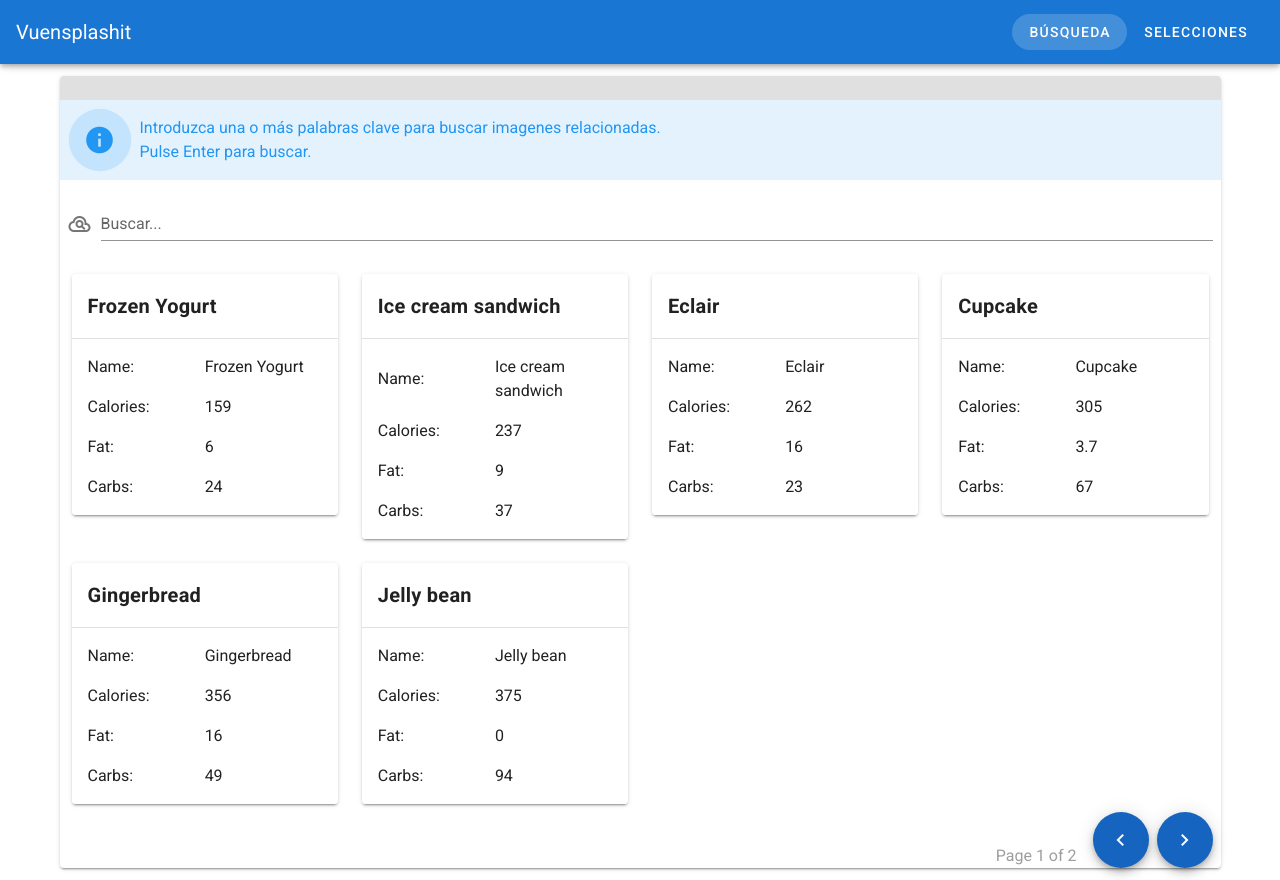
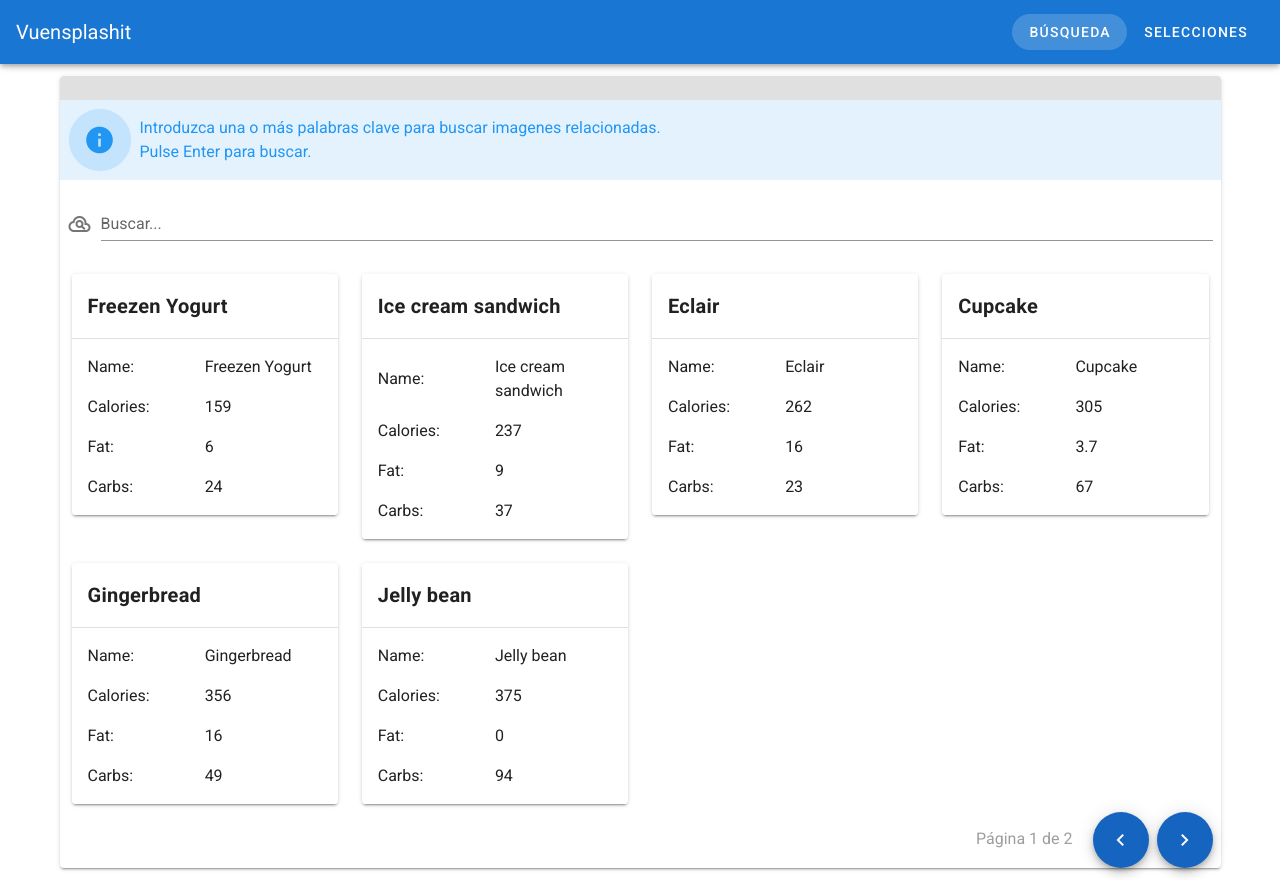
Before and after one commit to vconerd/unsplashit, a Vue app: page / in a window 1280 px wide. Built offline with nearby package versions, Linux system fonts and the light colour scheme.

Commit message:
Refactorizada la lista. Uso del store

```diff
--- a/src/components/ImageList.vue
+++ b/src/components/ImageList.vue
@@ -4,8 +4,7 @@
       :items="items"
       :items-per-page="itemsPerPage"
       :page="page"
-      :search="search"
-      locale="es"
+      locale="es-ES"
       loading="true"
       no-data-text="No hay imágenes para mostrar"
       hide-default-footer
@@ -21,37 +20,14 @@
             md="4"
             lg="3"
           >
-            <test-card :item="item" :dataKeys="keys"></test-card>
+            <test-card :item="item"></test-card>
           </v-col>
         </v-row>
       </template>
 
       <template v-slot:footer>
         <v-row class="mt-2" align="end" justify="end">
-          <span
-            class="mr-4
-            grey--text"
-          >
-            Page {{ page }} of {{ numberOfPages }}
-          </span>
-          <v-btn
-            fab
-            dark
-            color="blue darken-3"
-            class="mr-1"
-            @click="formerPage"
-          >
-            <v-icon>mdi-chevron-left</v-icon>
-          </v-btn>
-          <v-btn
-            fab
-            dark
-            color="blue darken-3"
-            class="ml-1 mr-2"
-            @click="nextPage"
-          >
-            <v-icon>mdi-chevron-right</v-icon>
-          </v-btn>
+          <list-nav></list-nav>
         </v-row>
       </template>
     </v-data-iterator>
@@ -60,92 +36,23 @@
 
 <script>
 import TestCard from "@/components/TestCard.vue";
+import ListNav from "@/components/ListNav.vue";
+import { mapState } from "vuex";
 
 export default {
-  components: { TestCard },
+  components: {
+    TestCard,
+    ListNav
+  },
   data() {
     return {
-      search: "",
-      filter: {},
-      page: 1,
-      itemsPerPage: 6,
-      keys: ["Name", "Calories", "Fat", "Carbs"],
-      items: [
-        {
-          name: "Frozen Yogurt",
-          calories: 159,
-          fat: 6.0,
-          carbs: 24
-        },
-        {
-          name: "Ice cream sandwich",
-          calories: 237,
-          fat: 9.0,
-          carbs: 37
-        },
-        {
-          name: "Eclair",
-          calories: 262,
-          fat: 16.0,
-          carbs: 23
-        },
-        {
-          name: "Cupcake",
-          calories: 305,
-          fat: 3.7,
-          carbs: 67
-        },
-        {
-          name: "Gingerbread",
-          calories: 356,
-          fat: 16.0,
-          carbs: 49
-        },
-        {
-          name: "Jelly bean",
-          calories: 375,
-          fat: 0.0,
-          carbs: 94
-        },
-        {
-          name: "Lollipop",
-          calories: 392,
-          fat: 0.2,
-          carbs: 98
-        },
-        {
-          name: "Honeycomb",
-          calories: 408,
-          fat: 3.2,
-          carbs: 87
-        },
-        {
-          name: "Donut",
-          calories: 452,
-          fat: 25.0,
-          carbs: 51
-        },
-        {
-          name: "KitKat",
-          calories: 518,
-          fat: 26.0,
-          carbs: 65
-        }
-      ]
+      search: ""
+      /*      page: 1,
+      itemsPerPage: 6 */
     };
   },
   computed: {
-    numberOfPages() {
-      return Math.ceil(this.items.length / this.itemsPerPage);
-    }
-  },
-  methods: {
-    nextPage() {
-      if (this.page + 1 <= this.numberOfPages) this.page += 1;
-    },
-    formerPage() {
-      if (this.page - 1 >= 1) this.page -= 1;
-    }
+    ...mapState("ListFrameData", ["page", "itemsPerPage", "count", "items"])
   }
 };
 </script>
--- /dev/null
+++ b/src/components/ListNav.vue
@@ -0,0 +1,30 @@
+<template>
+  <div>
+    <span class="mr-4 grey--text">
+      Página {{ page }} de {{ numberOfPages }}
+    </span>
+    <v-btn fab dark color="blue darken-3" class="mr-1" @click="formerPage">
+      <v-icon>mdi-chevron-left</v-icon>
+    </v-btn>
+    <v-btn fab dark color="blue darken-3" class="ml-1 mr-2" @click="nextPage">
+      <v-icon>mdi-chevron-right</v-icon>
+    </v-btn>
+  </div>
+</template>
+<script>
+import { mapState, mapGetters, mapActions } from "vuex";
+
+export default {
+  mounted() {
+    // console.log("ListNav.page: " + this.page);
+    // console.log("ListNav.count: " + this.count);
+  },
+  computed: {
+    ...mapState("ListFrameData", ["page", "itemsPerPage"]),
+    ...mapGetters("ListFrameData", ["count", "numberOfPages"])
+  },
+  methods: {
+    ...mapActions("ListFrameData", ["nextPage", "formerPage"])
+  }
+};
+</script>
--- a/src/components/TestCard.vue
+++ b/src/components/TestCard.vue
@@ -7,7 +7,7 @@
     <v-divider></v-divider>
 
     <v-list dense>
-      <v-list-item v-for="(key, index) in dataKeys" :key="index">
+      <v-list-item v-for="(key, index) in keys" :key="index">
         <v-list-item-content>{{ key }}:</v-list-item-content>
         <v-list-item-content class="align-end">{{
           item[key.toLowerCase()]
@@ -19,6 +19,11 @@
 
 <script>
 export default {
-  props: ["item", "dataKeys"]
+  props: ["item"],
+  data() {
+    return {
+      keys: ["Name", "Calories", "Fat", "Carbs"]
+    };
+  }
 };
 </script>
--- a/src/store/index.js
+++ b/src/store/index.js
@@ -1,5 +1,9 @@
 import Vue from "vue";
 import Vuex from "vuex";
+
+// Para que la tienda sea polimorfica, se necesita que los modulos que
+// exportan los items de datos implementen los mismos servicios.
+import * as ListFrameData from "@/store/modules/TestData.js";
 
 Vue.use(Vuex);
 
@@ -7,5 +11,7 @@ export default new Vuex.Store({
   state: {},
   mutations: {},
   actions: {},
-  modules: {}
+  modules: {
+    ListFrameData
+  }
 });
--- /dev/null
+++ b/src/store/modules/TestData.js
@@ -0,0 +1,98 @@
+export const namespaced = true;
+
+export const state = {
+  page: 1,
+  itemsPerPage: 6,
+  items: [
+    {
+      name: "Freezen Yogurt",
+      calories: 159,
+      fat: 6.0,
+      carbs: 24
+    },
+    {
+      name: "Ice cream sandwich",
+      calories: 237,
+      fat: 9.0,
+      carbs: 37
+    },
+    {
+      name: "Eclair",
+      calories: 262,
+      fat: 16.0,
+      carbs: 23
+    },
+    {
+      name: "Cupcake",
+      calories: 305,
+      fat: 3.7,
+      carbs: 67
+    },
+    {
+      name: "Gingerbread",
+      calories: 356,
+      fat: 16.0,
+      carbs: 49
+    },
+    {
+      name: "Jelly bean",
+      calories: 375,
+      fat: 0.0,
+      carbs: 94
+    },
+    {
+      name: "Lollipop",
+      calories: 392,
+      fat: 0.2,
+      carbs: 98
+    },
+    {
+      name: "Honeycomb",
+      calories: 408,
+      fat: 3.2,
+      carbs: 87
+    },
+    {
+      name: "Donut",
+      calories: 452,
+      fat: 25.0,
+      carbs: 51
+    },
+    {
+      name: "KitKat",
+      calories: 518,
+      fat: 26.0,
+      carbs: 65
+    }
+  ]
+};
+
+export const getters = {
+  numberOfPages(state, getters) {
+    return Math.ceil(getters.count / state.itemsPerPage);
+  },
+  count(state) {
+    return state.items.length;
+  }
+};
+
+export const mutations = {
+  NEXT_PAGE(state, params) {
+    // console.log("mutations.numberOfPages: " + params.numberOfPages);
+    if (state.page + 1 <= params.numberOfPages) state.page += 1;
+  },
+  FORMER_PAGE(state) {
+    if (state.page - 1 >= 1) state.page -= 1;
+  }
+};
+
+export const actions = {
+  nextPage({ commit, getters }) {
+    // console.log("actions.numberOfPages: " + getters.numberOfPages);
+    commit("NEXT_PAGE", { numberOfPages: getters.numberOfPages });
+  },
+  formerPage({ commit, getters }) {
+    // console.log("actions.numberOfPages: " + getters.numberOfPages);
+    commit("FORMER_PAGE", { numberOfPages: getters.numberOfPages });
+  }
+};
```
Also changed, not shown: plan.txt.
